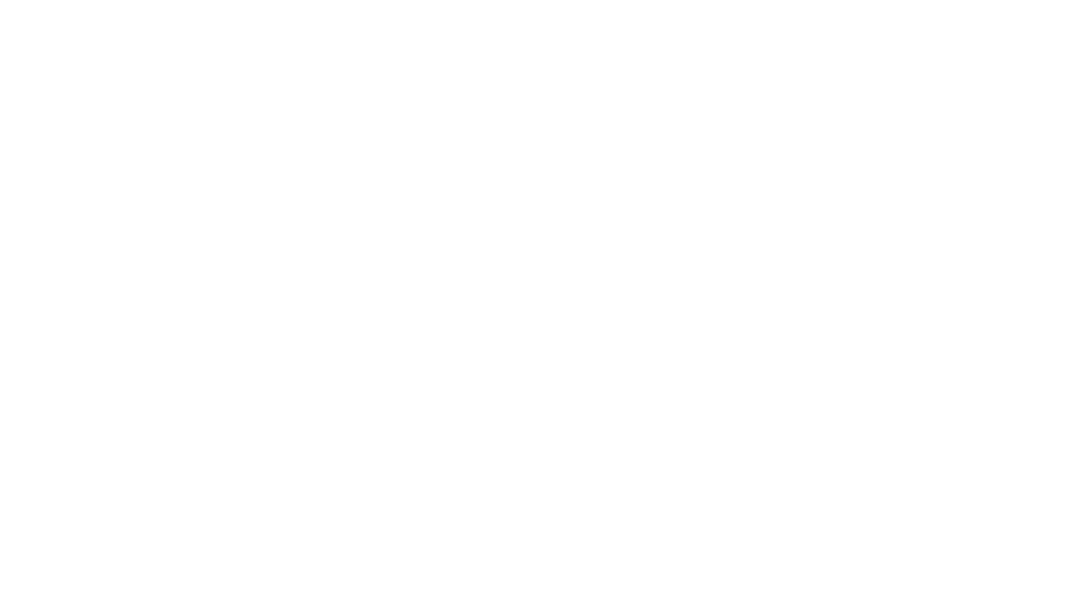
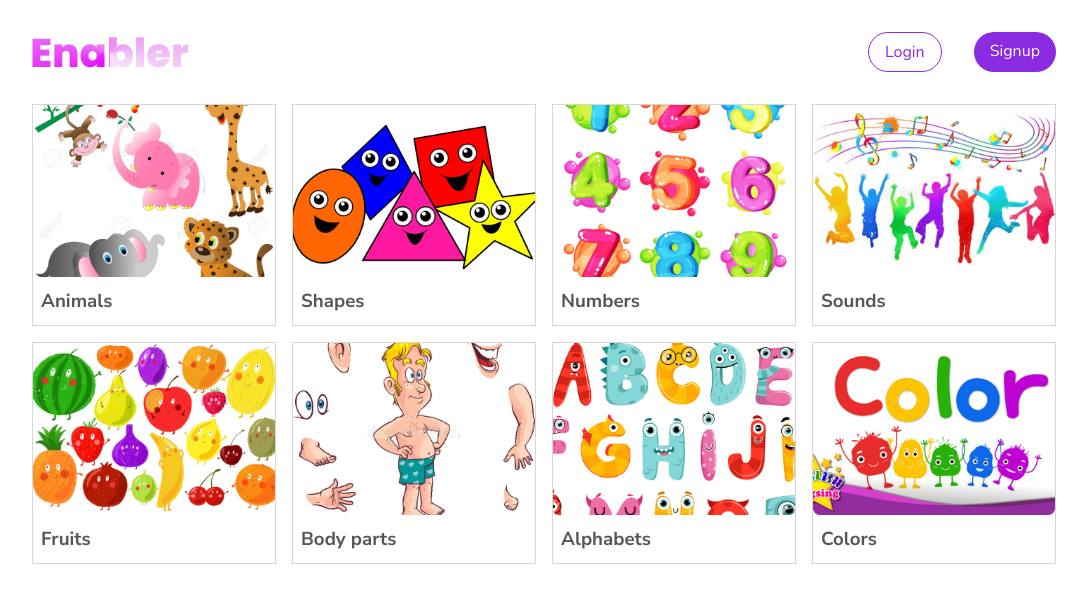
Before and after one commit to regan-mu/enabler, a React (Vite) app: page / in a window 1280 px wide. Shown: the top 602 px of the page, without its empty margins (96-1183 px from the left). Built offline with nearby package versions, Linux system fonts and the light colour scheme.

Commit message:
Fix Routing

```diff
--- a/src/App.jsx
+++ b/src/App.jsx
@@ -7,7 +7,7 @@ function App() {
   return (
     <div className="game">
       <Routes>
-        <Route path="/enabler" element={<Landing />} />
+        <Route path="/" element={<Landing />} />
         <Route path="/login" element={<Login />} />
         <Route path="/signup" element={<Signup />} />
       </Routes>
--- a/src/main.jsx
+++ b/src/main.jsx
@@ -6,7 +6,7 @@ import {BrowserRouter} from "react-router-dom"
 
 ReactDOM.createRoot(document.getElementById('root')).render(
   <React.StrictMode>
-    <BrowserRouter basename="/enabler">
+    <BrowserRouter basename="/">
       <App />
     </BrowserRouter>
   </React.StrictMode>
--- a/src/pages/landing-page/landing.css
+++ b/src/pages/landing-page/landing.css
@@ -23,8 +23,9 @@
     text-decoration: none;
     color: #fff;
     padding: 8px 16px;
-    border-radius: 8px;
+    border-radius: 20px;
     background-color: blueviolet;
+    transition: all 0.2s ease-in-out;
 }
 .btn--login {
     border: 1px solid blueviolet;
@@ -32,6 +33,9 @@
     color: blueviolet
 
 }
+.btn:hover {
+    scale: 1.03;
+}
 .enabler__category-cards {
     display: grid;
     grid-template-columns: repeat(4, 1fr);
--- a/vite.config.js
+++ b/vite.config.js
@@ -4,5 +4,5 @@ import react from '@vitejs/plugin-react'
 // https://vitejs.dev/config/
 export default defineConfig({
   plugins: [react()],
-  base: "/enabler/"
+  base:"/enabler/"
 })
```
